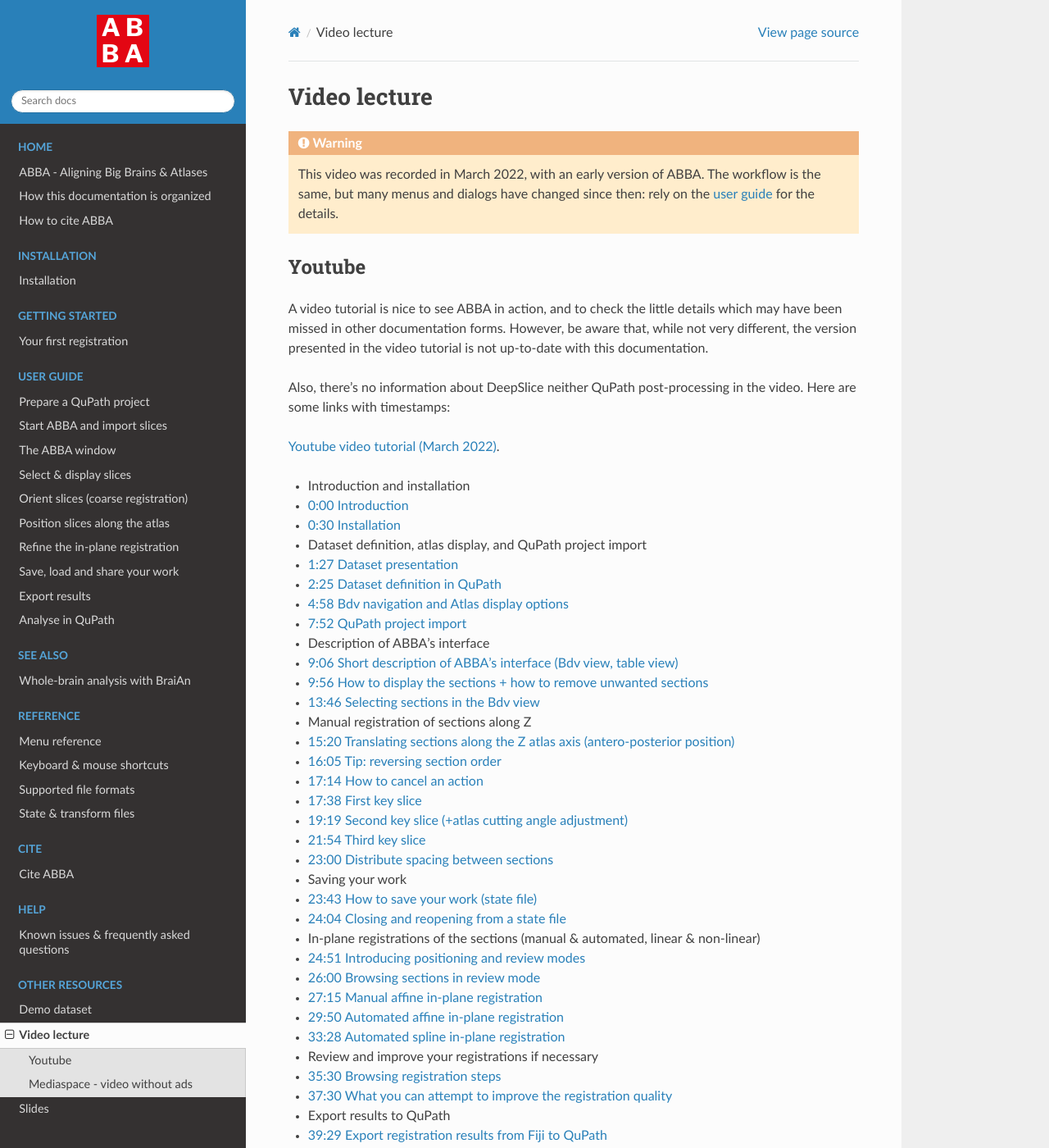
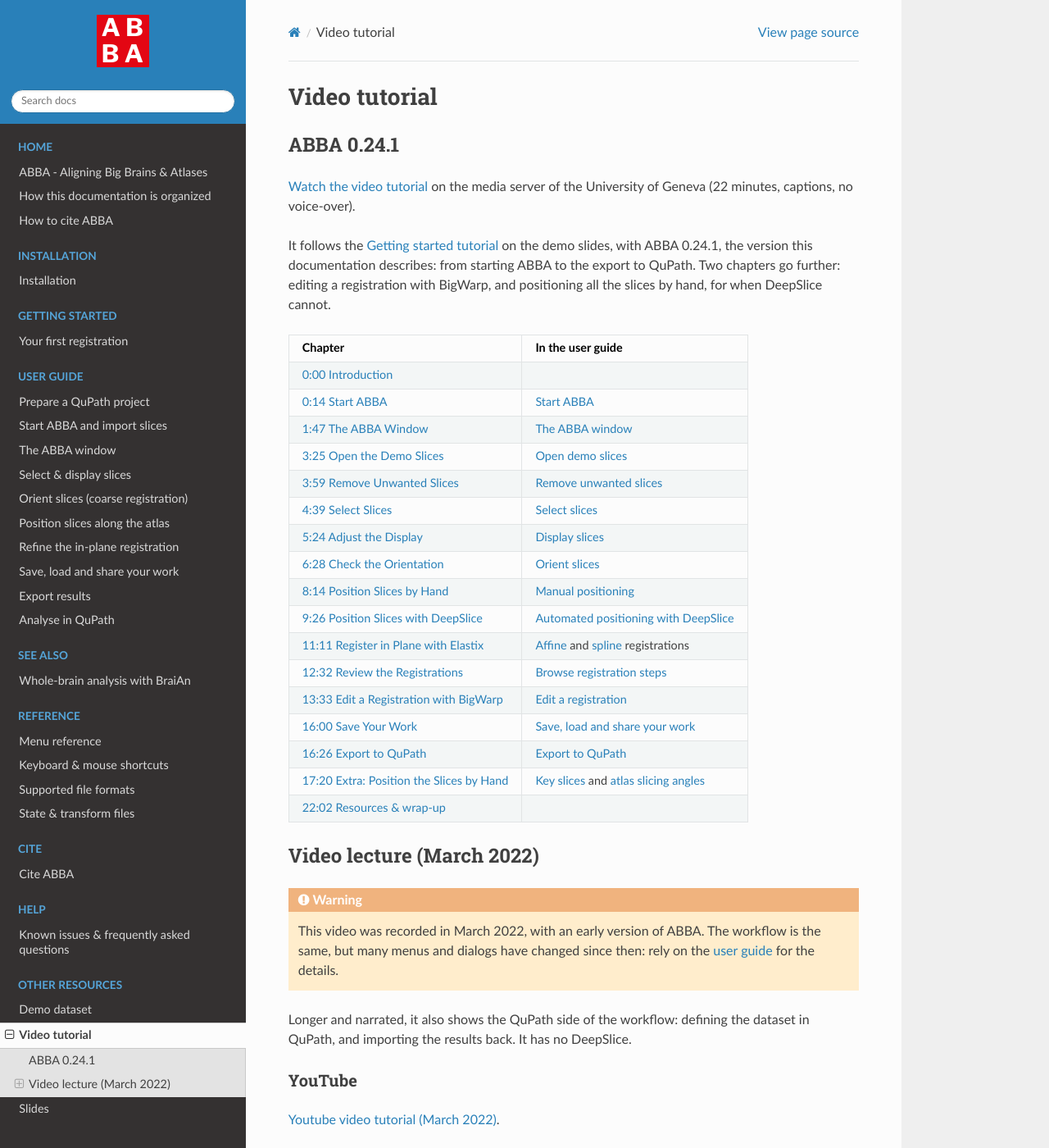
Before and after one commit to BIOP/abba-documentation, a Sphinx documentation site: the page built from docs/source/resources/video_tuto.md, in a window 1280 px wide and 1400 px high. Shown: the whole window at 82% size. Built offline with Sphinx 7.4.7 and the Read the Docs theme 3.1.0, drawn with Linux system fonts in a browser that asks for light colours; some of the changed text lies outside the part shown.

Commit message:
Video tutorial: the ABBA 0.24.1 video, chapter by chapter, with the guide pages
resources/video_tuto.md now starts with the 0.24.1 video on the UNIGE media
server (https://mediaserver.unige.ch/play/313121): its 17 chapters linked at
their start, each with the page of the user guide that explains it. The 2022
lecture stays below, under its warning, for the QuPath side it shows. The
BigWarp link of the guide points to the new BigWarp chapter; Getting started
points to the video.

Co-Authored-By: Claude Opus 5.5 <noreply@anthropic.com>

```diff
--- a/docs/source/resources/video_tuto.md
+++ b/docs/source/resources/video_tuto.md
@@ -1,14 +1,39 @@
-# Video lecture
+# Video tutorial
+
+## ABBA 0.24.1
+
+[Watch the video tutorial](https://mediaserver.unige.ch/play/313121) on the media server of the University of Geneva (22 minutes, captions, no voice-over).
+
+It follows the [Getting started tutorial](../getting_started/first_registration.md) on the demo slides, with ABBA 0.24.1, the version this documentation describes: from starting ABBA to the export to QuPath. Two chapters go further: editing a registration with BigWarp, and positioning all the slices by hand, for when DeepSlice cannot.
+
+| Chapter | In the user guide |
+|---|---|
+| [0:00 Introduction](https://mediaserver.unige.ch/play/313121/0) |  |
+| [0:14 Start ABBA](https://mediaserver.unige.ch/play/313121/14) | [Start ABBA](../guide/start_and_import.md#start-abba) |
+| [1:47 The ABBA Window](https://mediaserver.unige.ch/play/313121/107) | [The ABBA window](../guide/abba_window.md) |
+| [3:25 Open the Demo Slices](https://mediaserver.unige.ch/play/313121/205) | [Open demo slices](../guide/start_and_import.md#open-demo-slices) |
+| [3:59 Remove Unwanted Slices](https://mediaserver.unige.ch/play/313121/239) | [Remove unwanted slices](../guide/select_display_slices.md#remove-unwanted-slices) |
+| [4:39 Select Slices](https://mediaserver.unige.ch/play/313121/279) | [Select slices](../guide/select_display_slices.md#select-slices) |
+| [5:24 Adjust the Display](https://mediaserver.unige.ch/play/313121/324) | [Display slices](../guide/select_display_slices.md#display-slices) |
+| [6:28 Check the Orientation](https://mediaserver.unige.ch/play/313121/388) | [Orient slices](../guide/orient_slices.md) |
+| [8:14 Position Slices by Hand](https://mediaserver.unige.ch/play/313121/494) | [Manual positioning](../guide/position_along_atlas.md#manual-positioning) |
+| [9:26 Position Slices with DeepSlice](https://mediaserver.unige.ch/play/313121/566) | [Automated positioning with DeepSlice](#deepslice) |
+| [11:11 Register in Plane with Elastix](https://mediaserver.unige.ch/play/313121/671) | [Affine](../guide/inplane_registration.md#affine-registration-automated) and [spline](../guide/inplane_registration.md#spline-registration-automated) registrations |
+| [12:32 Review the Registrations](https://mediaserver.unige.ch/play/313121/752) | [Browse registration steps](../guide/inplane_registration.md#browse-registration-steps) |
+| [13:33 Edit a Registration with BigWarp](https://mediaserver.unige.ch/play/313121/813) | [Edit a registration](../guide/inplane_registration.md#edit-a-registration) |
+| [16:00 Save Your Work](https://mediaserver.unige.ch/play/313121/960) | [Save, load and share your work](../guide/save_load_share.md) |
+| [16:26 Export to QuPath](https://mediaserver.unige.ch/play/313121/986) | [Export to QuPath](../guide/export_results.md#export-to-qupath) |
+| [17:20 Extra: Position the Slices by Hand](https://mediaserver.unige.ch/play/313121/1040) | [Key slices](../guide/position_along_atlas.md#key-slices) and [atlas slicing angles](../guide/position_along_atlas.md#correct-the-atlas-slicing-angles) |
+| [22:02 Resources & wrap-up](https://mediaserver.unige.ch/play/313121/1322) |  |
+
+## Video lecture (March 2022)
 
 :::{warning}
 This video was recorded in March 2022, with an early version of ABBA. The workflow is the same, but many menus and dialogs have changed since then: rely on the [user guide](../guide/prepare_qupath_project.md) for the details.
 :::
 
-## Youtube
-
-A video tutorial is nice to see ABBA in action, and to check the little details which may have been missed in other documentation forms. However, be aware that, while not very different, the version presented in the video tutorial is not up-to-date with this documentation.
-
-Also, there's no information about DeepSlice neither QuPath post-processing in the video. Here are some links with timestamps:
+Longer and narrated, it also shows the QuPath side of the workflow: defining the dataset in QuPath, and importing the results back. It has no DeepSlice.
+### YouTube
 
 [Youtube video tutorial (March 2022)](https://www.youtube.com/watch?v=sERGONVw4zE).
 
@@ -50,7 +75,7 @@ Also, there's no information about DeepSlice neither QuPath post-processing in t
 - [42:14 How to correct a registration result with BigWarp](https://youtu.be/sERGONVw4zE?t=2534s)
 - [46:42 Conclusion](https://youtu.be/sERGONVw4zE?t=2802s)
 
-## Mediaspace - video without ads
+### EPFL Mediaspace, without ads
 
 A copy of this video is available in https://mediaspace.epfl.ch
 
```
Also changed, not shown: docs/source/getting_started/first_registration.md (+4 -0 lines), docs/source/guide/inplane_registration.md (+1 -1 lines).
